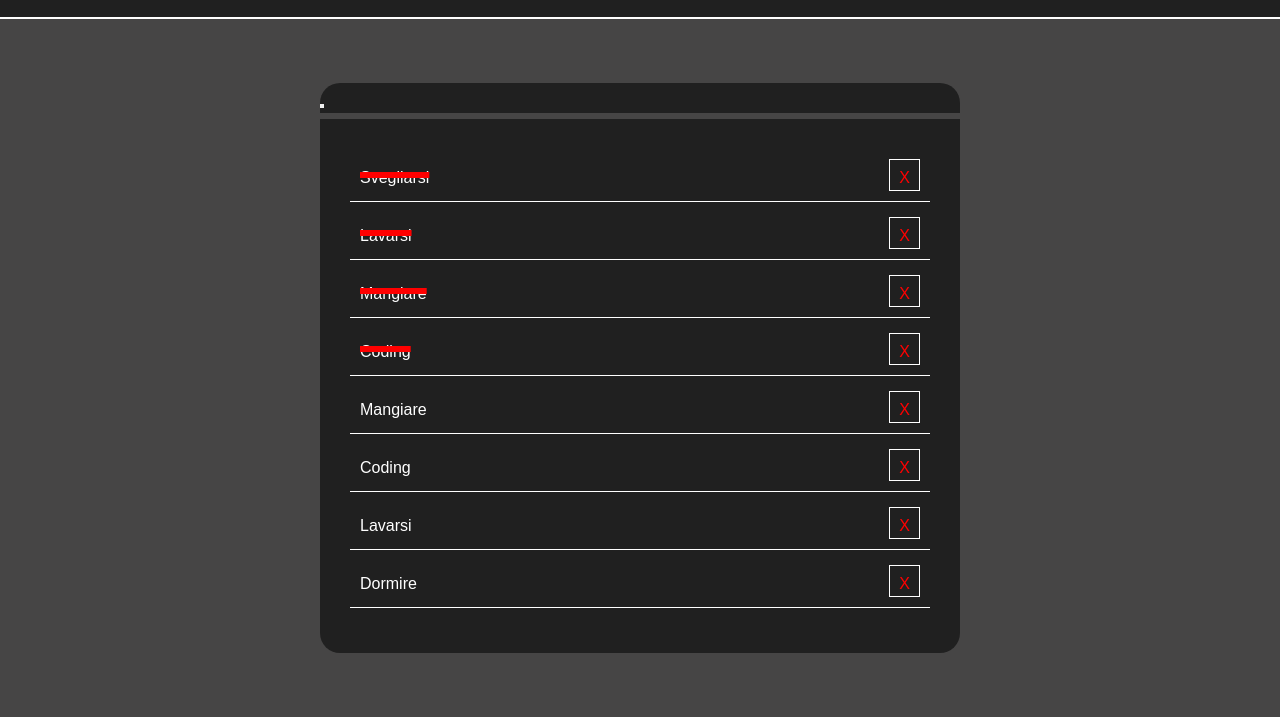
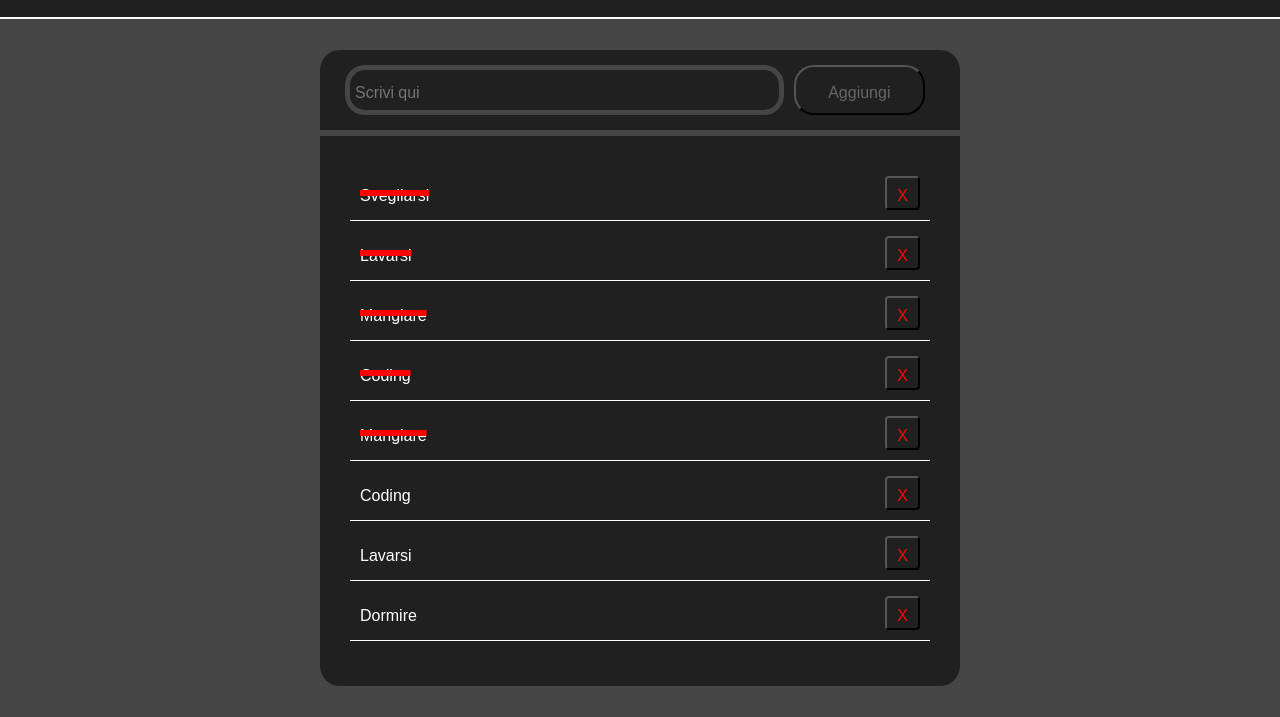
Before and after one commit to AlessandroPalumboDev/vue-todolist, a plain HTML site: page index.html in a window 1280 px wide. Shown: the part 83-800 px from the top of the page. Drawn offline with nearby package versions, Linux system fonts and the light colour scheme.

Commit message:
[UPD] Milestone 3

```diff
--- a/css/style.css
+++ b/css/style.css
@@ -22,32 +22,57 @@ header img {
 }
 
 main {
-    background-color:rgb(70, 69, 69);
+    background-color: rgb(70, 69, 69);
     height: calc(100vh - 102px);
     display: flex;
 }
 
 main .container {
     width: 50%;
-    background-color:rgb(32, 32, 32);
+    background-color: rgb(32, 32, 32);
     margin: auto;
     border-radius: 20px;
 
 }
 
-#app .buttons{
+#app .buttons {
     border-bottom: 6px solid rgb(70, 69, 69);
-
+    display: flex;
+    justify-content: space-between;
+    align-items: center;
+    padding: 5px 15px;
 }
 
-#app ul{
+.buttons input {
+    width: 500px;
+    margin: 10px;
+    padding-left: 15px;
+    padding: 5px;
+    border: 5px solid rgb(70, 69, 69);
+    border-radius: 20px;
+    background-color: rgb(32, 32, 32);
+    color: white;
+    font-size: medium;
+}
+
+.buttons button {
+    width: 150px;
+    height: 50px;
+    margin-right: 20px;
+    background-color: rgb(32, 32, 32);
+    border-radius: 20px;
+    color: rgb(104, 103, 103);
+    font-size: medium;
+}
+
+#app ul {
     color: white;
     margin-left: 30px;
     margin-right: 30px;
     padding: 30px 0 40px 0;
 }
 
-#app ul li{
+#app ul li {
     margin-bottom: 5px;
     padding: 10px 0;
     border-bottom: 1px solid white;
@@ -56,16 +81,19 @@ main .container {
     align-items: center;
 }
 
-li span{
+li span,
+.red {
     margin: 0 10px;
 }
 
-.barrato{
+.barrato {
     text-decoration: line-through 6px red;
 }
 
-.red{
+.red {
     color: red;
-    border: 1px solid white;
-    padding: 0 9px;
+    background-color: rgb(32, 32, 32);
+    font-size: medium;
+    padding: 0 10px;
+    border-radius: 4px;
 }
--- a/index.html
+++ b/index.html
@@ -25,15 +25,15 @@
         <div class="container">
             <div id="app">
                 <div class="buttons">
-                    <button></button>
+                    <input type="text" placeholder="Scrivi qui" v-model="newItem">
+                    <button @click="add()">Aggiungi</button>
                 </div>
                 <ul>
-                    <li v-for="(item, index) in list" >
+                    <li v-for="(item, index) in list">
                         <span :class="{barrato: item.done}">{{item.text}}</span>
-                        <span class="red" @click="remove(index)">X</span>
+                        <button class="red" @click="remove(index)">X</button>
                     </li>
                 </ul>
-
             </div>
         </div>
 
--- a/js/main.js
+++ b/js/main.js
@@ -3,29 +3,29 @@ const { createApp } = Vue;
 createApp({
     data() {
         return {
-            list:[
+            list: [
                 {
                     text: 'Svegliarsi',
                     done: true
-                },{
+                }, {
                     text: 'Lavarsi',
                     done: true
-                },{
+                }, {
                     text: 'Mangiare',
                     done: true
-                },{
+                }, {
                     text: 'Coding',
                     done: true
-                },{
+                }, {
                     text: 'Mangiare',
-                    done: false
-                },{
+                    done: true
+                }, {
                     text: 'Coding',
                     done: false
-                },{
+                }, {
                     text: 'Lavarsi',
                     done: false
-                },{
+                }, {
                     text: 'Dormire',
                     done: false
                 }
@@ -35,14 +35,24 @@ createApp({
         }
     },
 
-    methods:{
+    methods: {
 
         // funzione rimozione elemento
-        remove(index){
+        remove(index) {
             // Se hai un array e vuoi togliere determinati elementi nel mezzo, ( quindi non usando .shift() o .pop() ) dovrai passargli come primo argomento la posizione da cui partire (ricordati che i array in JavaScript partono dalla posizione “0”), come secondo argomento il numero di elementi che intendi togliere (incluso il primo!).
             this.list.splice(index, 1)
+        },
+
+        add() {
+            this.list.push(
+                {
+                    text: this.newItem,
+                    done: false
+                }
+            );
+            this.newItem = '';
         }
     }
 
 
-    }).mount('#app')
+}).mount('#app')
```
Also changed, not shown: 1 other file.
